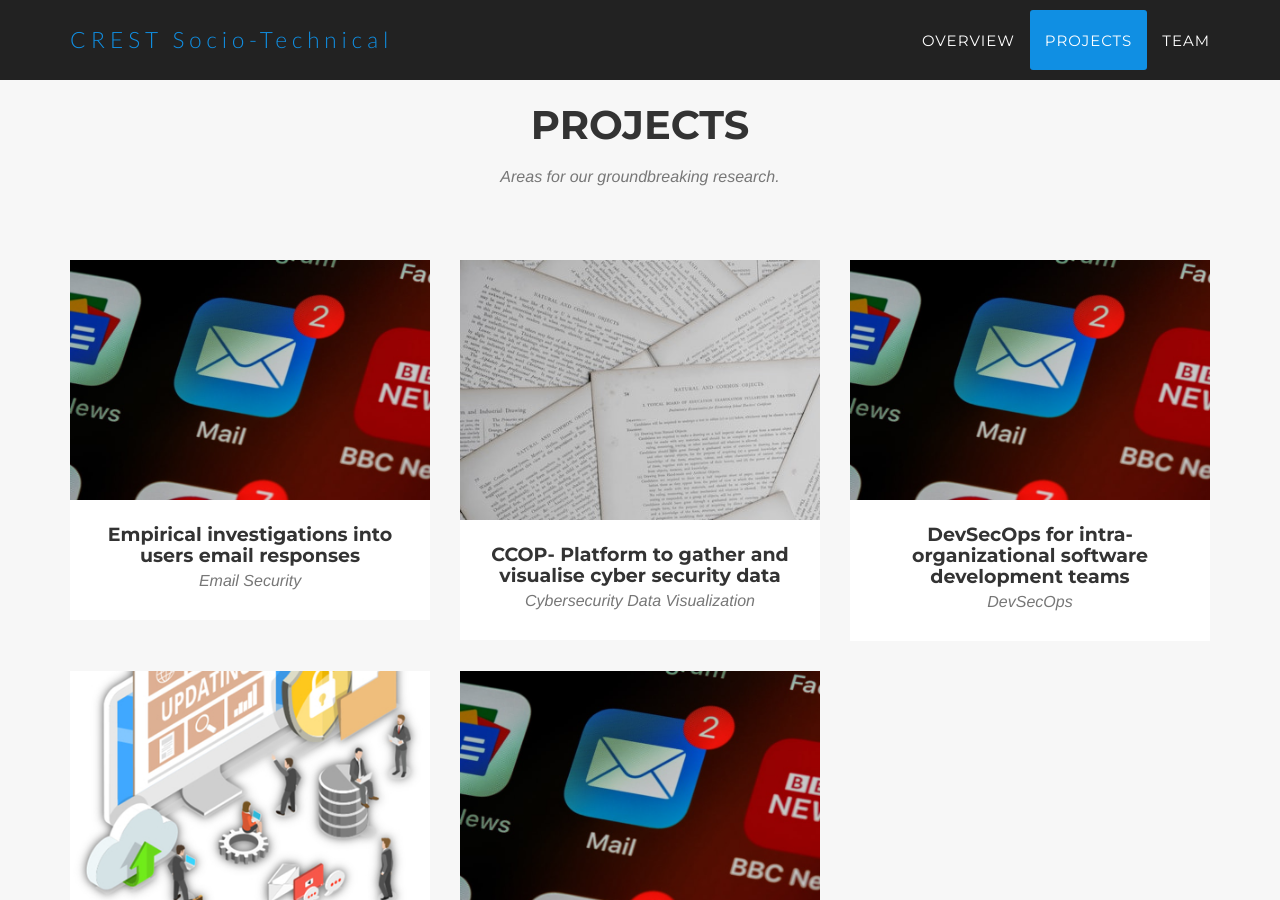
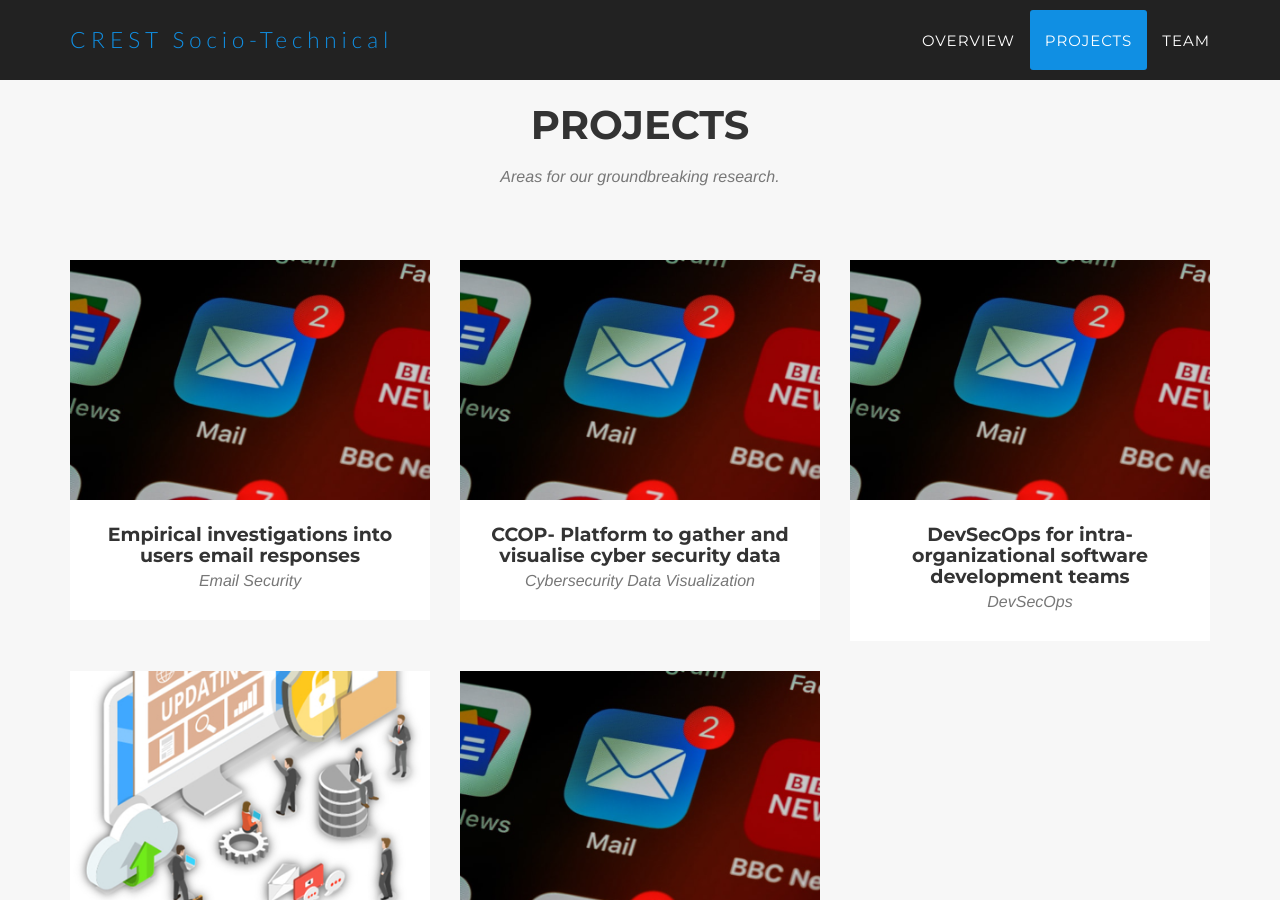
Before and after one commit to crest-socio-technical/crest-socio-technical.github.io, a Jekyll site: the page built from index.html, in a window 1280 px wide and 900 px high, scrolled down 1305 px. Built offline with Jekyll 4.4.1, drawn with Linux system fonts in a browser that asks for light colours; some web fonts are replaced.

Commit message:
Update 2014-07-16-project-3.markdown

```diff
--- a/_posts/2014-07-16-project-3.markdown
+++ b/_posts/2014-07-16-project-3.markdown
@@ -4,8 +4,8 @@ subtitle: Cybersecurity Data Visualization
 layout: default
 modal-id: 3
 date: 13/12/2021
-img: papers.jpg
-thumbnail: papers-thumbnail.jpg
+img: phishing.jpg
+thumbnail: phishing-thumbnail.png
 alt: ccop-architecture
 project-date: March 2022
 client: Start Bootstrap
```
